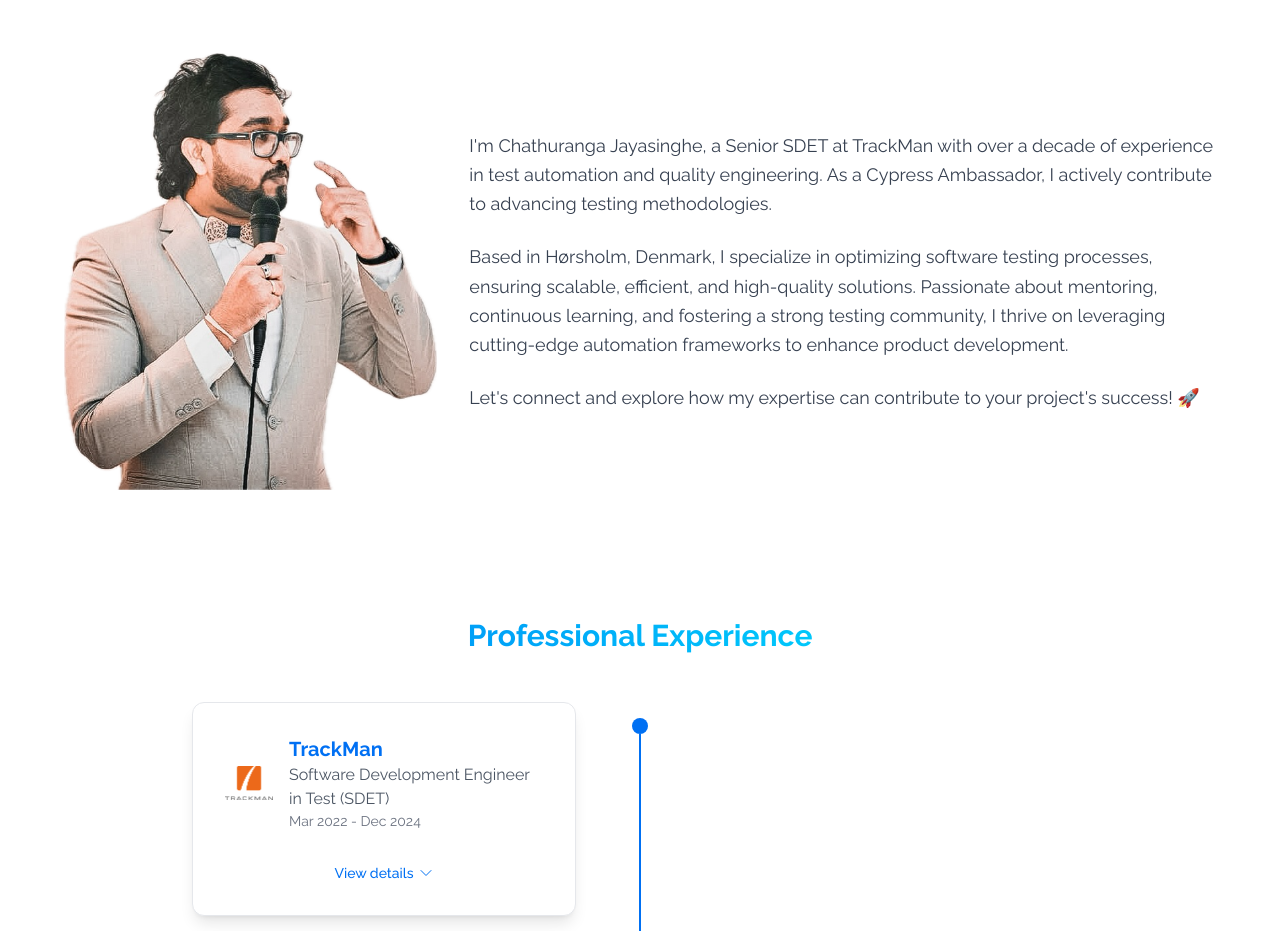
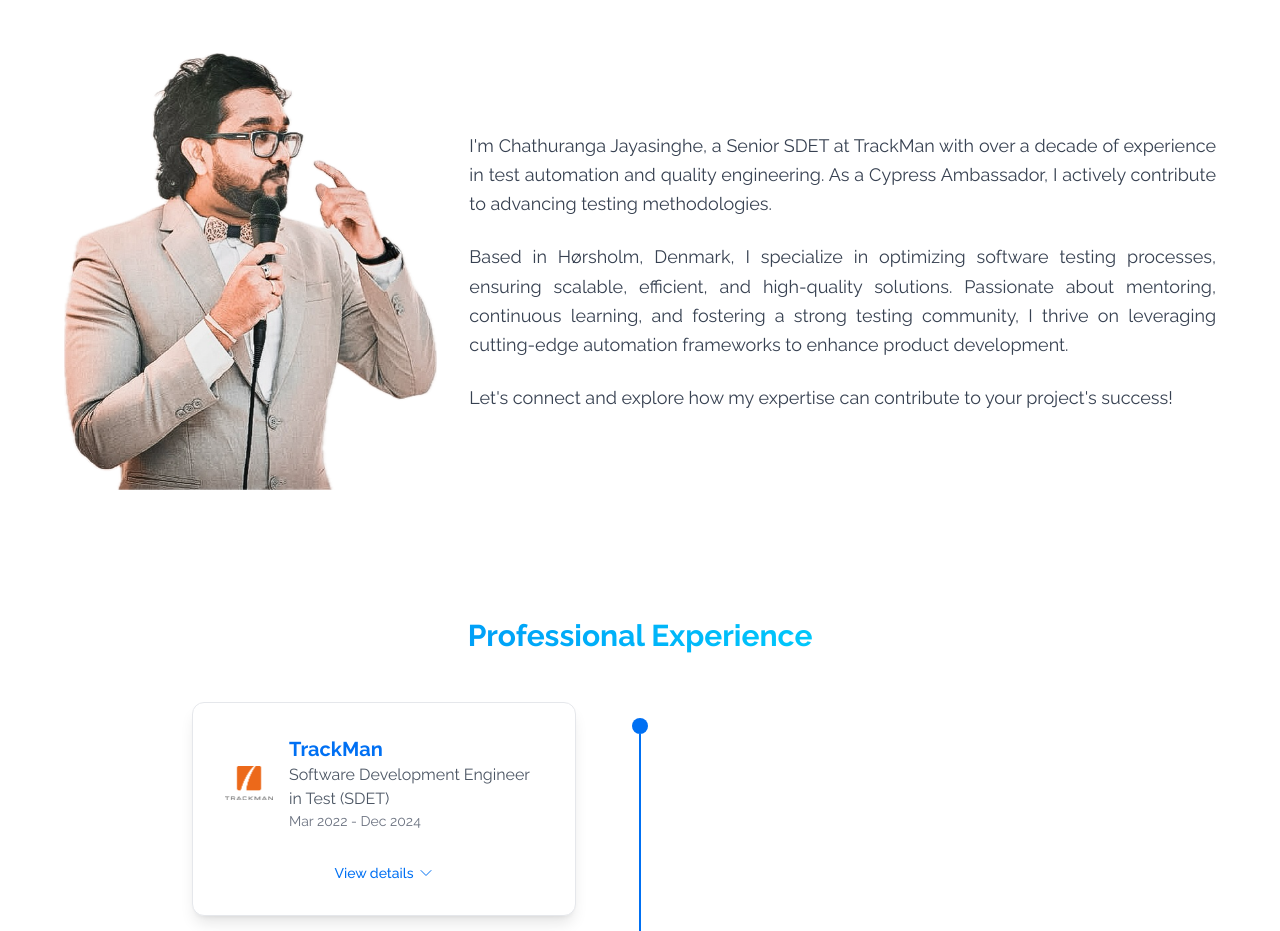
Before and after one commit to s-chathuranga-j/portfolio, a React (Vite) app: page / in a window 1280 px wide. Shown: the part 927-1858 px from the top of the page. Built offline with nearby package versions, Linux system fonts and the light colour scheme.

Commit message:
Adjustments to about me

```diff
--- a/src/components/About.tsx
+++ b/src/components/About.tsx
@@ -43,7 +43,7 @@
           viewport={{ once: true }}
           transition={{ duration: 0.6, delay: 0.5 }}
         >
-          <blockquote className="text-left text-lg text-gray-700 dark:text-gray-300 space-y-6">
+          <blockquote className="text-left text-justify text-lg text-gray-700 dark:text-gray-300 space-y-6">
             <motion.p
               className="leading-relaxed"
               initial={{ opacity: 0, y: 20 }}
@@ -71,7 +71,7 @@
               viewport={{ once: true }}
               transition={{ duration: 0.4, delay: 0.8 }}
             >
-              Let's connect and explore how my expertise can contribute to your project's success! 🚀
+              Let's connect and explore how my expertise can contribute to your project's success!
             </motion.p>
           </blockquote>
         </motion.div>
```
